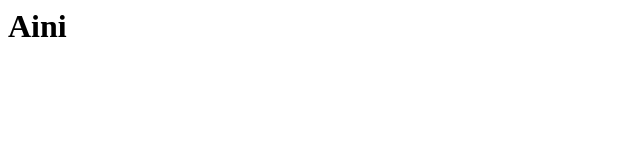
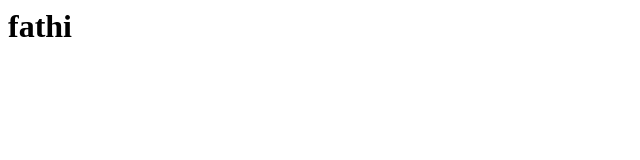
Before and after one commit to aini514/girls2, a plain HTML site: page index.html in a window 1280 px wide. Shown: the full height of the page, 0-640 px from the left. Drawn offline with Linux system fonts and the light colour scheme.

Commit message:
edit file

```diff
--- a/index.html
+++ b/index.html
@@ -1 +1 @@
-<h1>Aini</h1>
+<h1>fathi</h1>
```
